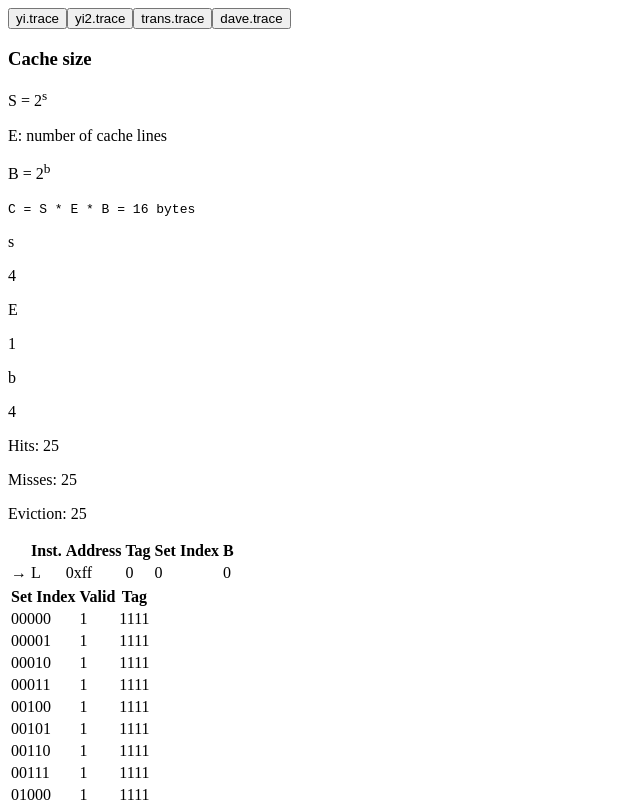
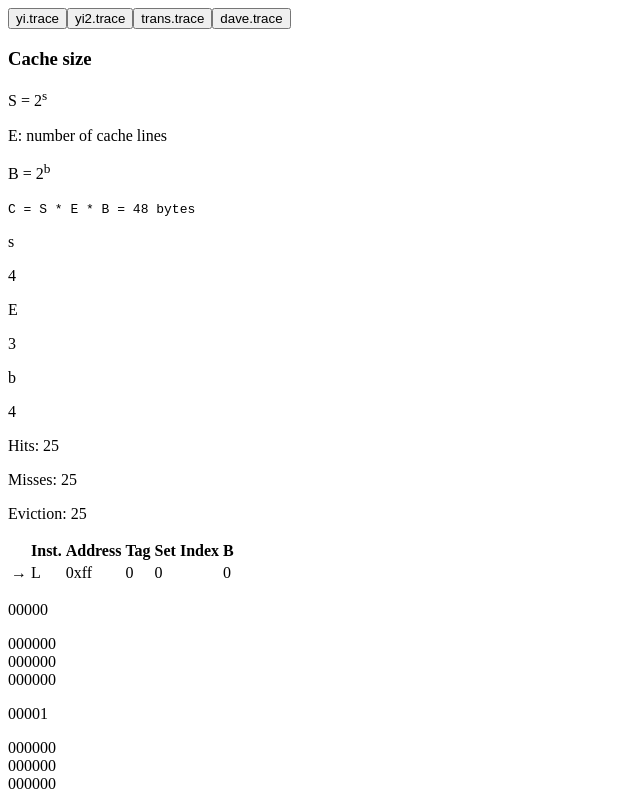
Before and after one commit to ahnwarez/ahnwarez.github.io, a React (Vite) app: page / in a window 1280 px wide. Shown: the top 802 px of the page, without its empty margins (0-640 px from the left). Built offline with nearby package versions, Linux system fonts and the light colour scheme.

Commit message:
design sets and lines

```diff
--- a/src/App.tsx
+++ b/src/App.tsx
@@ -21,7 +21,7 @@ import { makeCache } from './cache'
 
 export function App() {
   const [s, setS] = useState(4)
-  const [E, setE] = useState(1)
+  const [E, setE] = useState(3)
   const [b, setb] = useState(4)
   const [selectedExample, setSelectedExample] = useState('yi')
   const [trace, setTrace] = useState([
@@ -183,27 +183,35 @@ export function App() {
               </TableBody>
             </Table>
           </div>
-          <div id="sets" className="space-y-2 overflow-auto h-48">
-            <Table>
-              <TableHeader>
-                <TableRow>
-                  <TableHead className="w-20">Set Index</TableHead>
-                  <TableHead className="w-10">Valid</TableHead>
-                  <TableHead>Tag</TableHead>
-                </TableRow>
-              </TableHeader>
-              <TableBody>
-                {cache.sets.map((s, i) => (
-                  <TableRow>
-                    <TableCell className="text-green-600 text-right">
-                      {i.toString(2).padStart(5, '0')}
-                    </TableCell>
-                    <TableCell className="text-pink-600">1</TableCell>
-                    <TableCell className="text-amber-600">1111</TableCell>
-                  </TableRow>
-                ))}
-              </TableBody>
-            </Table>
+          <div
+            id="sets"
+            className="flex flex-col overflow-auto h-96 bg-card rounded-lg p-4"
+          >
+            {cache.sets.map((s, i) => (
+              <div key={i} className="flex gap-x-8 items-center border p-2">
+                <p className="w-24 text-green-600">
+                  {i.toString(2).padStart(Number(E) + 2, '0')}
+                </p>
+                <div id="line">
+                  {s.map((line) => (
+                    <div id="line" className="space-x-2">
+                      <span
+                        className={
+                          line.valid
+                            ? 'text-foreground'
+                            : 'text-muted-foreground'
+                        }
+                      >
+                        {line.valid ? '1' : '0'}
+                      </span>
+                      <span className="text-amber-600">
+                        {line.tag.toString(2).padStart(Number(E) + 2, '0')}
+                      </span>
+                    </div>
+                  ))}
+                </div>
+              </div>
+            ))}
           </div>
         </div>
       </div>
```
